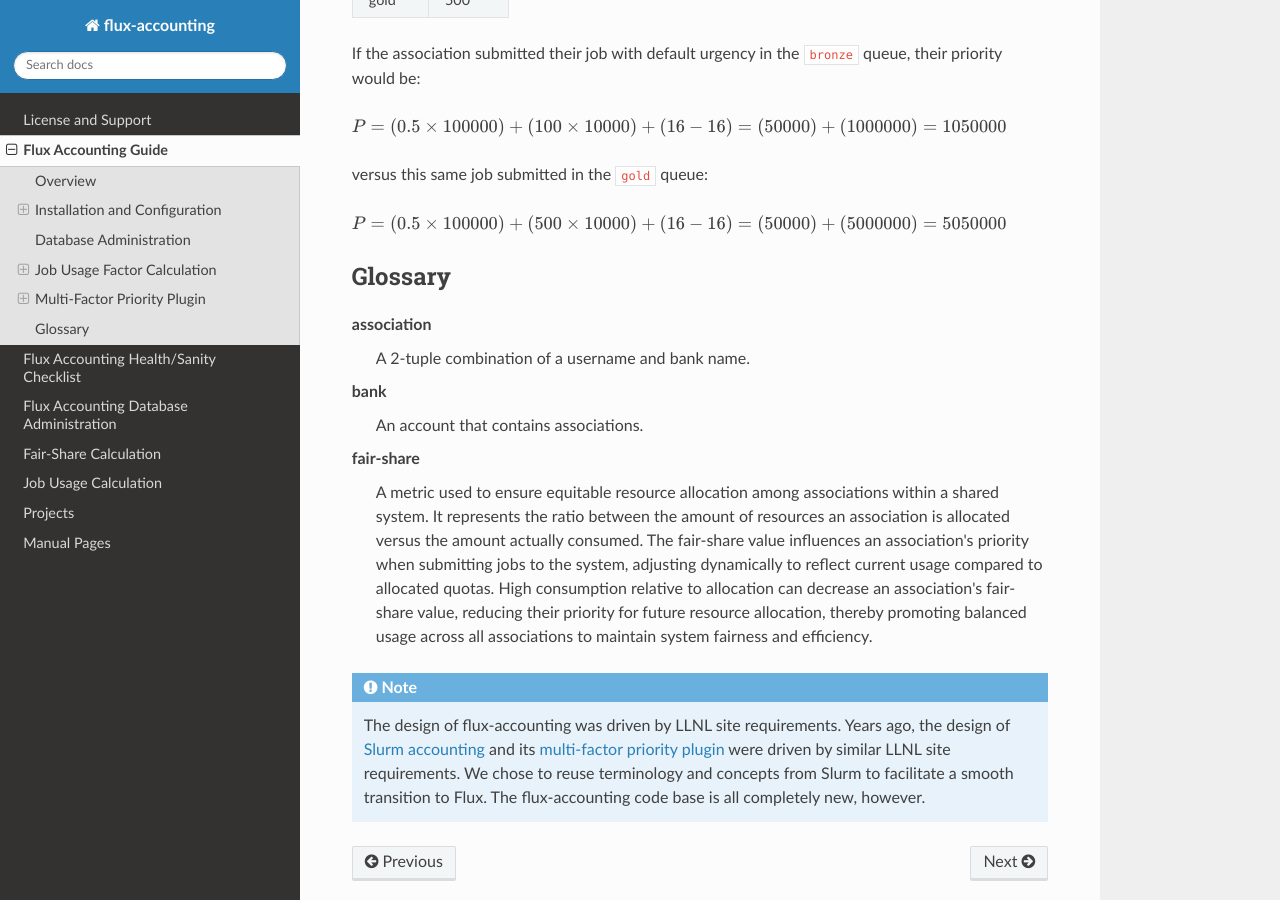
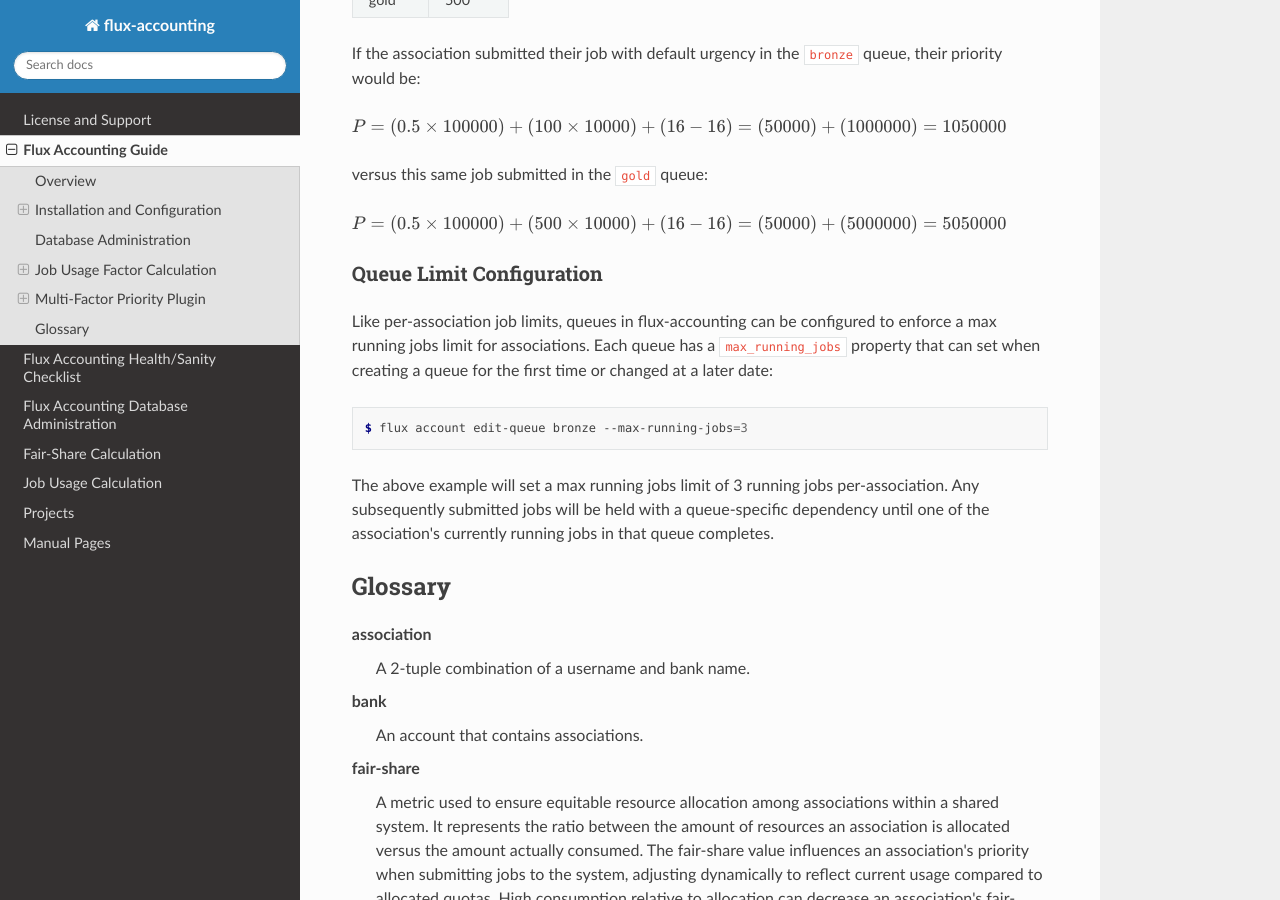
Before and after one commit to flux-framework/flux-accounting, a Sphinx documentation site: the page built from doc/guide/accounting-guide.rst, in a window 1280 px wide and 900 px high, scrolled down 9272 px. Built offline with Sphinx 7.4.7 and the Read the Docs theme 3.1.0, drawn with Linux system fonts in a browser that asks for light colours.

Commit message:
doc: add note about active per-queue limits
Problem: There are no notes in flux-accounting documentation about
configuring max running jobs limits on a per-queue basis to be enforced
by the priority plugin.

Add a section in the flux-accounting guide making a note about how to
set a max running jobs limit for a queue and how it is enforced on an
association's set of running jobs.

```diff
--- a/doc/guide/accounting-guide.rst
+++ b/doc/guide/accounting-guide.rst
@@ -496,6 +496,23 @@ versus this same job submitted in the ``gold`` queue:
 
 :math:`P = (0.5 \times 100000) + (500 \times 10000) + (16 - 16) = (50000) + (5000000) = 5050000`
 
+Queue Limit Configuration
+=========================
+
+Like per-association job limits, queues in flux-accounting can be configured to
+enforce a max running jobs limit for associations. Each queue has a
+``max_running_jobs`` property that can set when creating a queue for the first
+time or changed at a later date:
+
+.. code-block:: console
+
+    $ flux account edit-queue bronze --max-running-jobs=3
+
+The above example will set a max running jobs limit of 3 running jobs
+per-association. Any subsequently submitted jobs will be held with a
+queue-specific dependency until one of the association's currently running jobs
+in that queue completes.
+
 .. _glossary-section:
 
 ********
```
